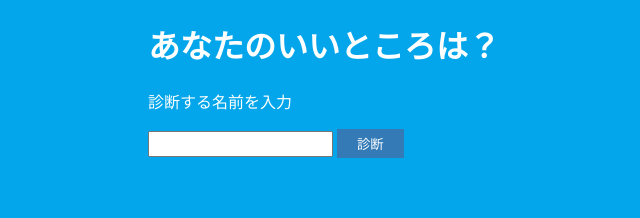
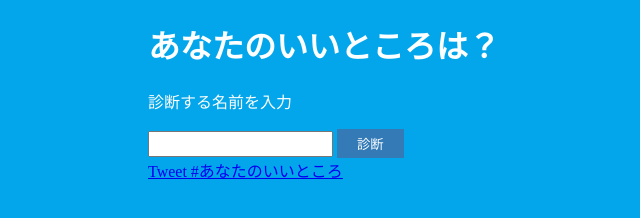
Before and after one commit to largekind/N-preparatory, a plain HTML site: page Introduction/assesment/assessment.html in a window 1280 px wide. Shown: the whole page, without its empty margins (242-882 px from the left). Drawn offline with Linux system fonts and the light colour scheme.

Commit message:
Add tweet button on html

```diff
--- a/Introduction/assesment/assessment.html
+++ b/Introduction/assesment/assessment.html
@@ -13,7 +13,11 @@
   <input type="text" id="user-name">
   <button id="assessment">診断</button>
   <div id="result-area"></div>
-  <div id="tweet-area"></div>
+  <div id="tweet-area">
+    <a href="https://twitter.com/intent/tweet?button_hashtag=あなたのいいところ&ref_src=twsrc%5Etfw" class="twitter-hashtag-button"
+      data-text="診断結果の文章" data-show-count="false">Tweet #あなたのいいところ</a>
+    <script async src="https://platform.twitter.com/widgets.js" charset="utf-8"></script>
+  </div>
   <script src="assessment.js"></script>
 </body>
 </html>
--- a/Introduction/assesment/assessment.js
+++ b/Introduction/assesment/assessment.js
@@ -60,6 +60,8 @@ assessmentButton.onclick = () => {
   resultDivided.appendChild(paragraph)
 
   //TODO ツイートエリア作成
+  // tweet-areaを一度消去
+  tweetDivided.innerText = ''
 }
 
 
```
